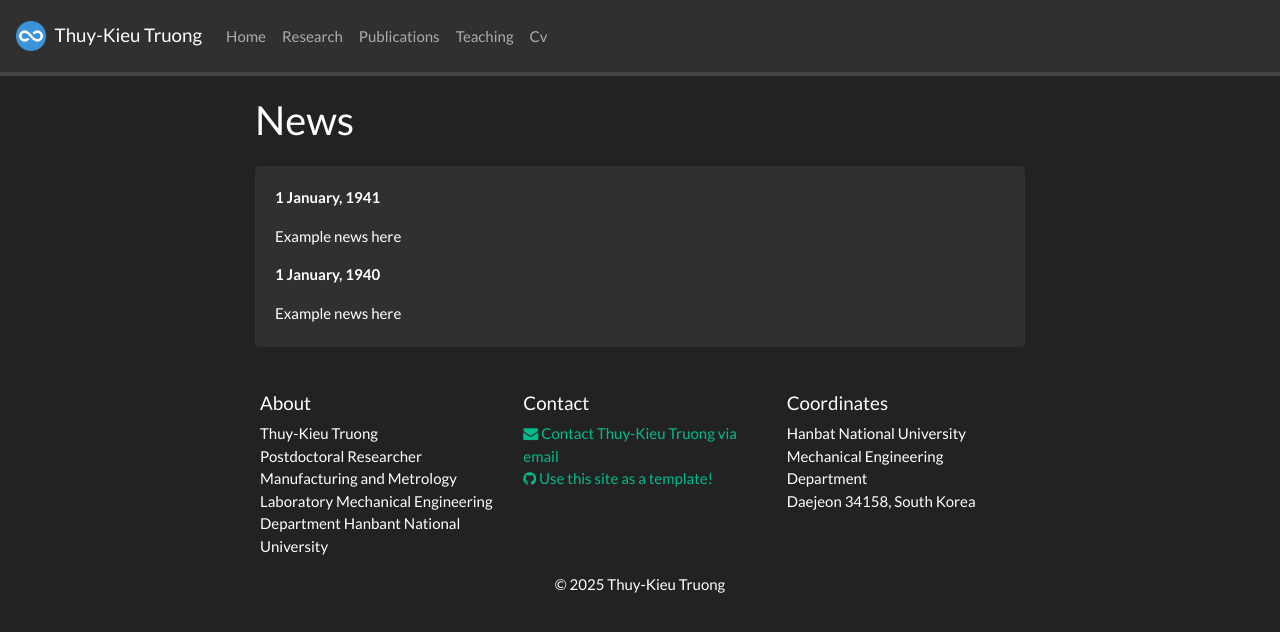
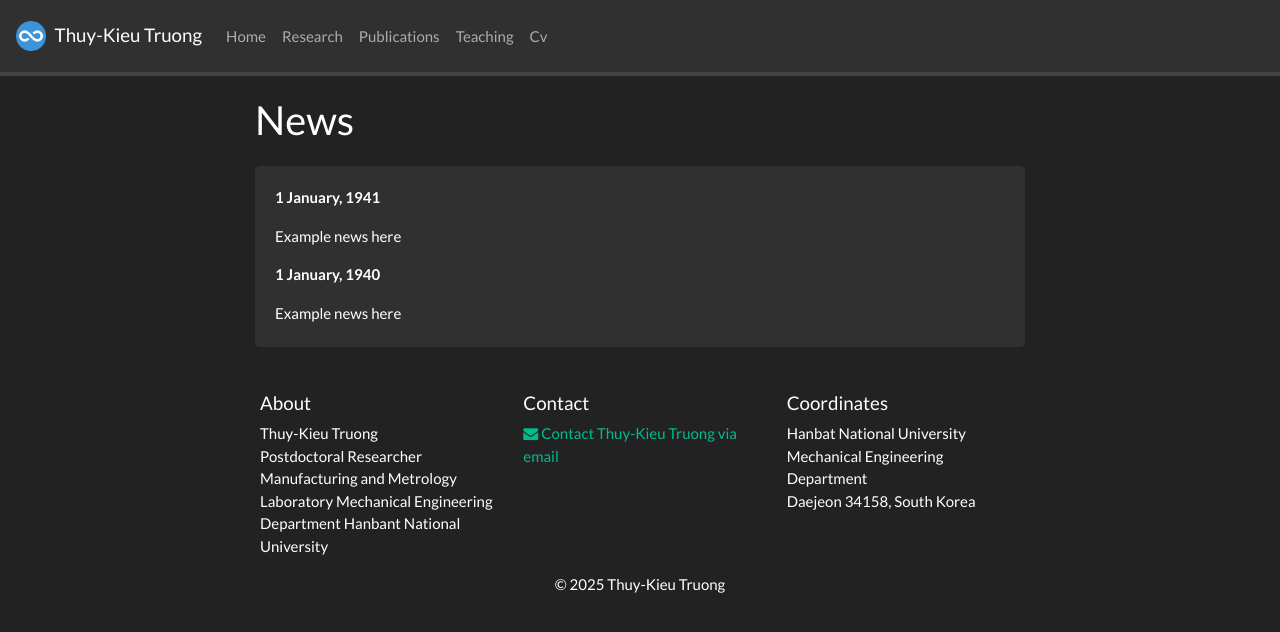
Before and after one commit to KieuTruong/kieutruong.github.io, a Jekyll site: the page built from _pages/allnews.md, in a window 1280 px wide. Shown: the top 632 px of the page. Built offline with Jekyll 4.4.1, drawn with Linux system fonts in a browser that asks for light colours; nearby versions of some CDN libraries; a style sheet for code colours, icons or effects is not loaded.

Commit message:
Update _config.yml

```diff
--- a/_config.yml
+++ b/_config.yml
@@ -25,7 +25,7 @@ location: >
 
 contact: >
   <a href="mailto:05vinamilk@gmail.com" target="_blank"><i class="fa fa-envelope fa-1x"></i> Contact Thuy-Kieu Truong via email</a> <br/>
-  <a href="https://github.com/sbryngelson/academic-website-template"><i class="fa fa-github fa-1x"></i> Use this site as a template!</a>
+
 
 # Pages shown in navbar
 nav_pages:
```
